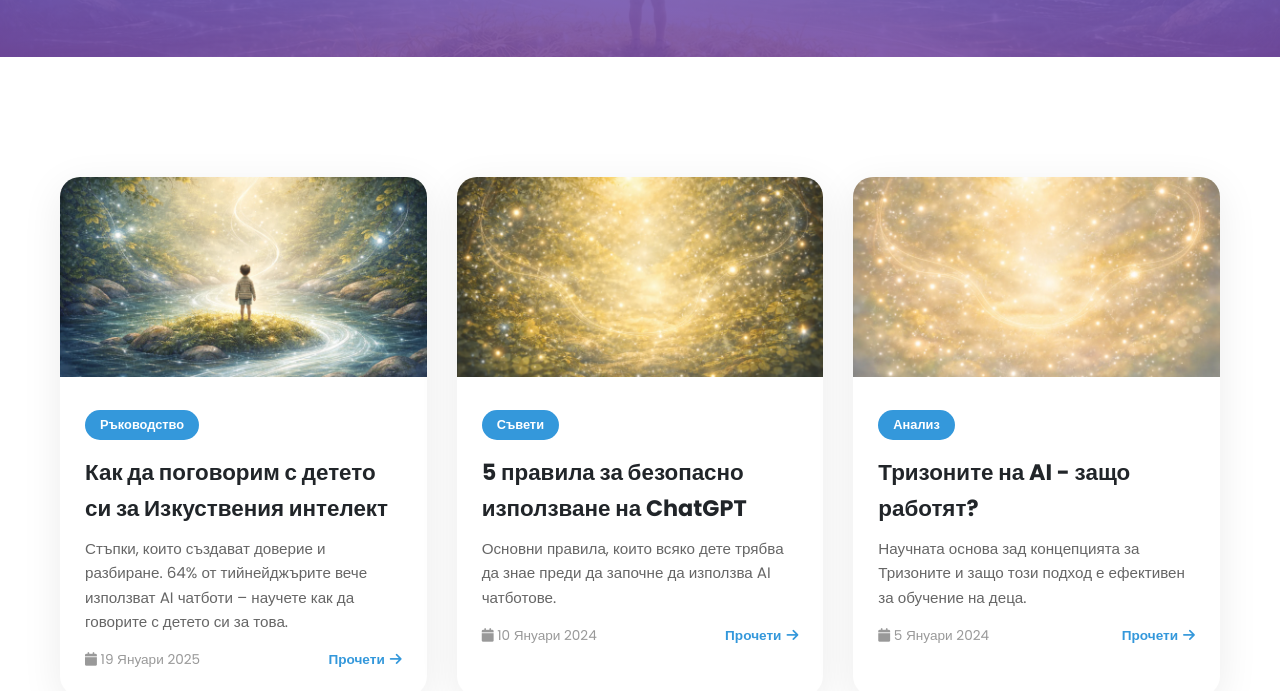
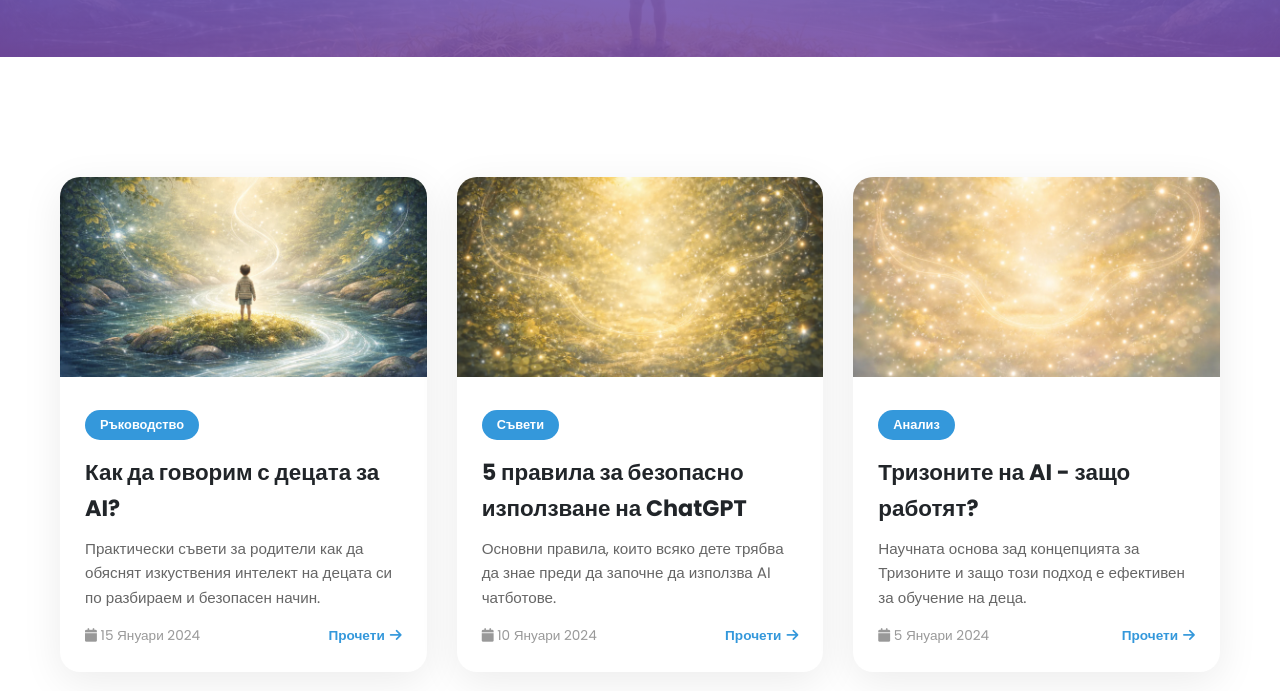
Before and after one commit to gnezdoto/kidsai-bg, a plain HTML site: page articles.html in a window 1280 px wide. Shown: the part 261-952 px from the top of the page. Drawn offline with Linux system fonts and the light colour scheme.

```diff
--- a/articles.html
+++ b/articles.html
@@ -41,7 +41,7 @@
                 <li><a href="articles.html" class="active"><i class="fas fa-newspaper"></i> Статии</a></li>
                 <li><a href="resources.html"><i class="fas fa-book"></i> Ресурси</a></li>
                 <li><a href="ai-lab.html"><i class="fas fa-flask"></i> AI Лаборатория</a></li>
-                <li><a href="contact.html"><i class="fas fa-envelope"></i> Контакт</a></li>
+                <li><a href="index.html#contact"><i class="fas fa-envelope"></i> Контакт</a></li>
             </ul>
         </nav>
 
@@ -77,15 +77,21 @@
 
             <!-- ===== START СТАТИЯ ===== -->
             <article class="article-card">
-                <img src="images/hero-bg.png" alt="Как да поговорим с детето си за Изкуствения интелект" class="article-image">
+                <!-- СНИМКА: Сменете src с вашата снимка от папка images/ -->
+                <img src="images/hero-bg.png" alt="Как да говорим с децата за AI" class="article-image">
                 <div class="article-content">
+                    <!-- КАТЕГОРИЯ: Сменете текста (примери: Ръководство, Съвети, Анализ, Психология) -->
                     <span class="article-category">Ръководство</span>
-                    <h3 class="article-title">Как да поговорим с детето си за Изкуствения интелект</h3>
+                    <!-- ЗАГЛАВИЕ: Сменете заглавието на статията -->
+                    <h3 class="article-title">Как да говорим с децата за AI?</h3>
+                    <!-- ОПИСАНИЕ: Кратко описание на статията (2-3 изречения) -->
                     <p class="article-excerpt">
-                        Стъпки, които създават доверие и разбиране. 64% от тийнейджърите вече използват AI чатботи – научете как да говорите с детето си за това.
+                        Практически съвети за родители как да обяснят изкуствения интелект на децата си по разбираем и безопасен начин.
                     </p>
                     <div class="article-meta">
-                        <span><i class="fas fa-calendar"></i> 19 Януари 2025</span>
+                        <!-- ДАТА: Сменете датата -->
+                        <span><i class="fas fa-calendar"></i> 15 Януари 2024</span>
+                        <!-- ЛИНК: Сменете href с линк към пълната статия -->
                         <a href="article-ai-talk.html" class="read-more">Прочети <i class="fas fa-arrow-right"></i></a>
                     </div>
                 </div>
@@ -138,7 +144,7 @@
             <p style="color: #666; margin-bottom: 20px; max-width: 600px; margin-left: auto; margin-right: auto;">
                 Ако сте написали или намерили интересна статия, която би била полезна за други родители, споделете я с нас!
             </p>
-            <a href="contact.html" class="cta-button" style="opacity: 1; animation: none;">
+            <a href="mailto:contact@kidsai.bg?subject=Предложение за статия" class="cta-button" style="opacity: 1; animation: none;">
                 <i class="fas fa-envelope"></i> Изпратете статия
             </a>
         </div>
```
